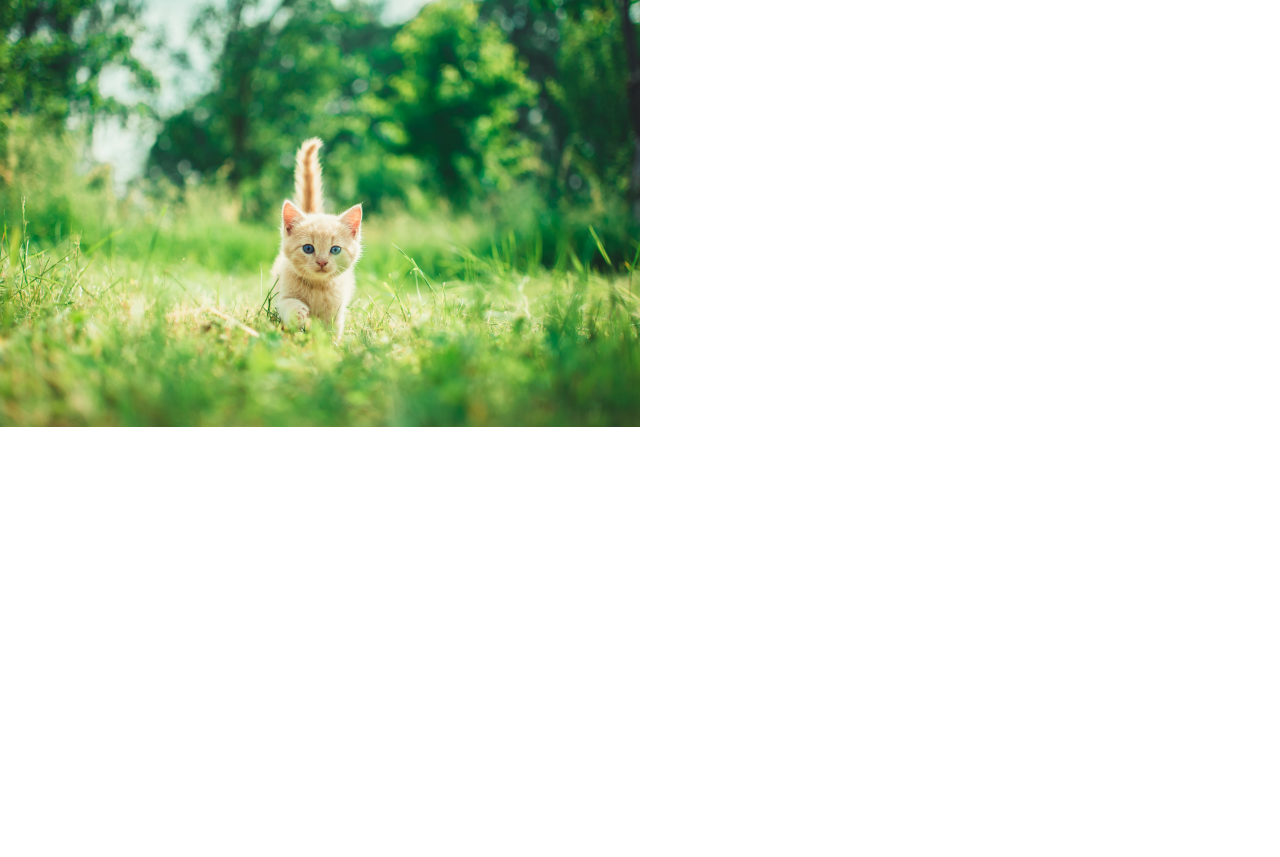
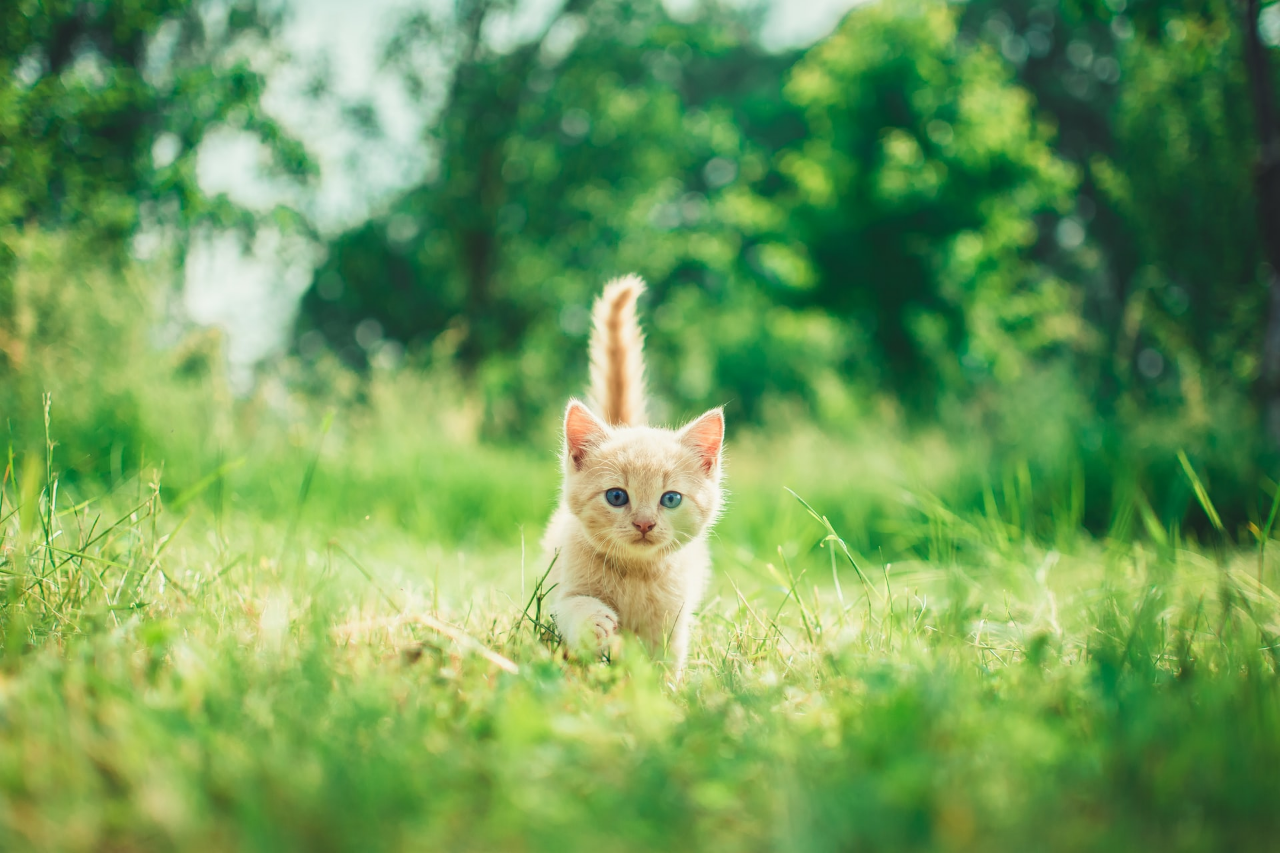
Before and after one commit to pdikmann/react-crop, a React (Create React App) app: page / in a window 1280 px wide. Before the commit the page ends 800 px from the top, so only its background shows below. Built offline with nearby package versions, Linux system fonts and the light colour scheme.

Commit message:
change CSS defaults.

```diff
--- a/src/CSS/ImageDisplay.css
+++ b/src/CSS/ImageDisplay.css
@@ -1,6 +1,6 @@
 img.image-display {
-    --custom-width: 50%;
-    --custom-height: 50%;
+    --custom-width: 100%;
+    --custom-height: 100%;
     width: var(--custom-width);
     height: var(--custom-height);
 }
```
